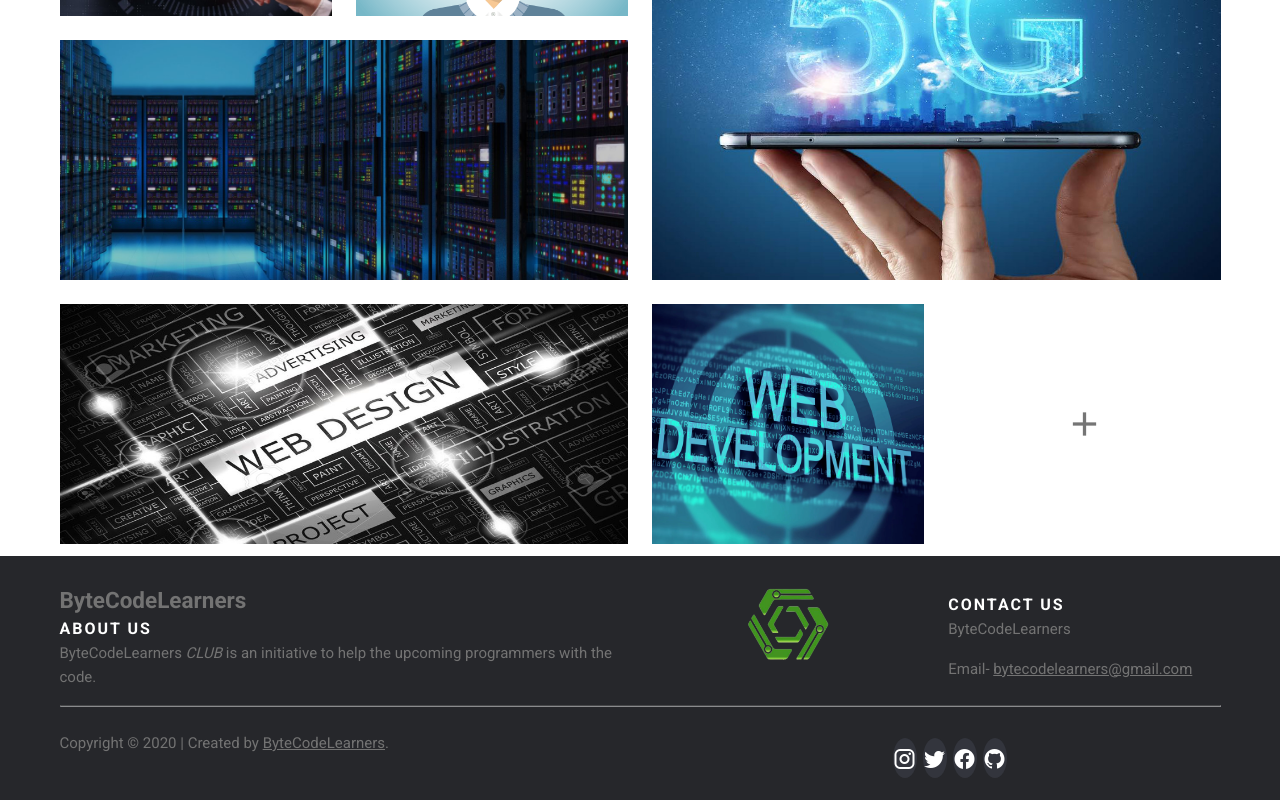
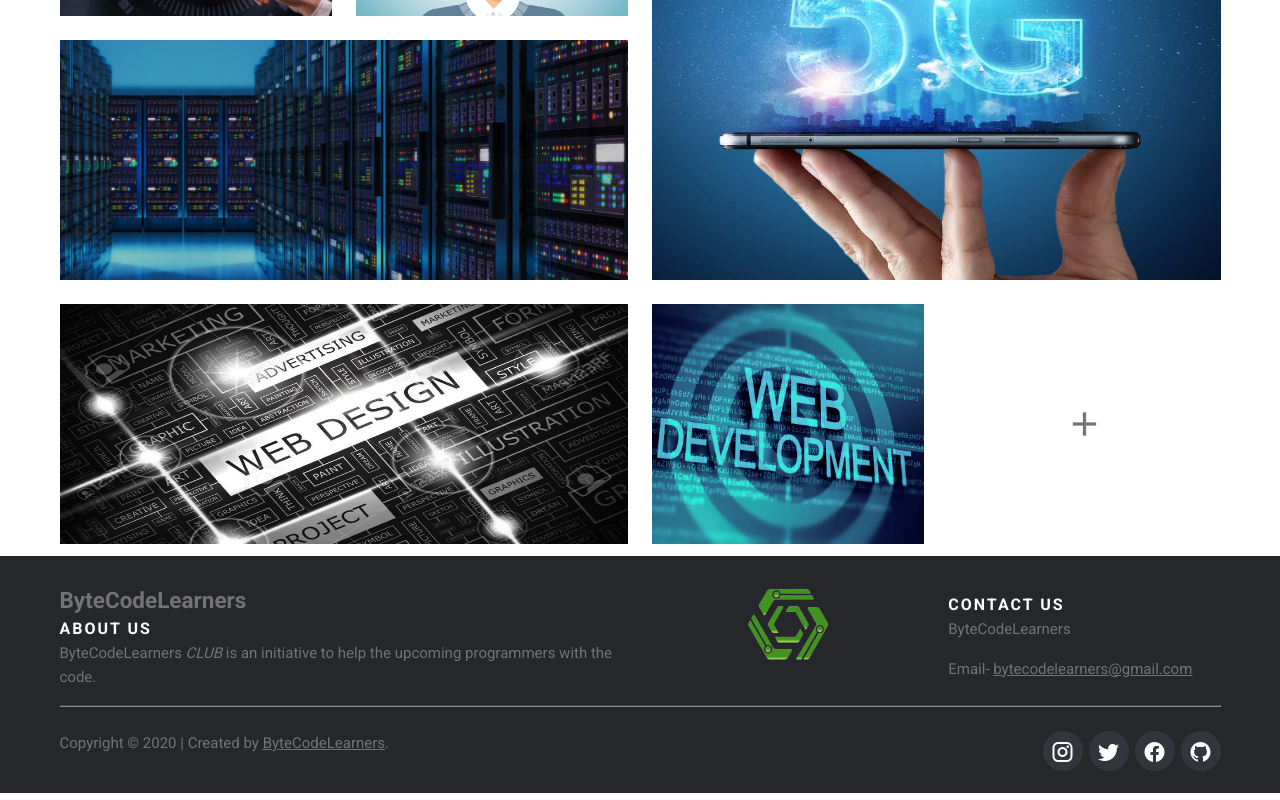
Before and after one commit to ByteCodeLearners/official-site, a Vue app in the folder bytecodelearners-vue-js/: page / in a window 1280 px wide. Shown: the part 3114-3914 px from the top of the page. Built offline with nearby package versions, Linux system fonts and the light colour scheme; no server answers.

Commit message:
introduction component social link spaced between.

```diff
--- a/bytecodelearners-vue-js/src/components/ByteCodeFooter.vue
+++ b/bytecodelearners-vue-js/src/components/ByteCodeFooter.vue
@@ -119,6 +119,7 @@
 {
   width:40px;
   height:40px;
+  text-decoration: none;
   line-height:40px;
   margin-left:6px;
   margin-right:0;
--- a/bytecodelearners-vue-js/src/components/Introduction.vue
+++ b/bytecodelearners-vue-js/src/components/Introduction.vue
@@ -69,7 +69,7 @@
 }
 </script>
 
-<style>
+<style scoped>
 .heading{
   font-size: 6em;
   font-weight: 700;
```
